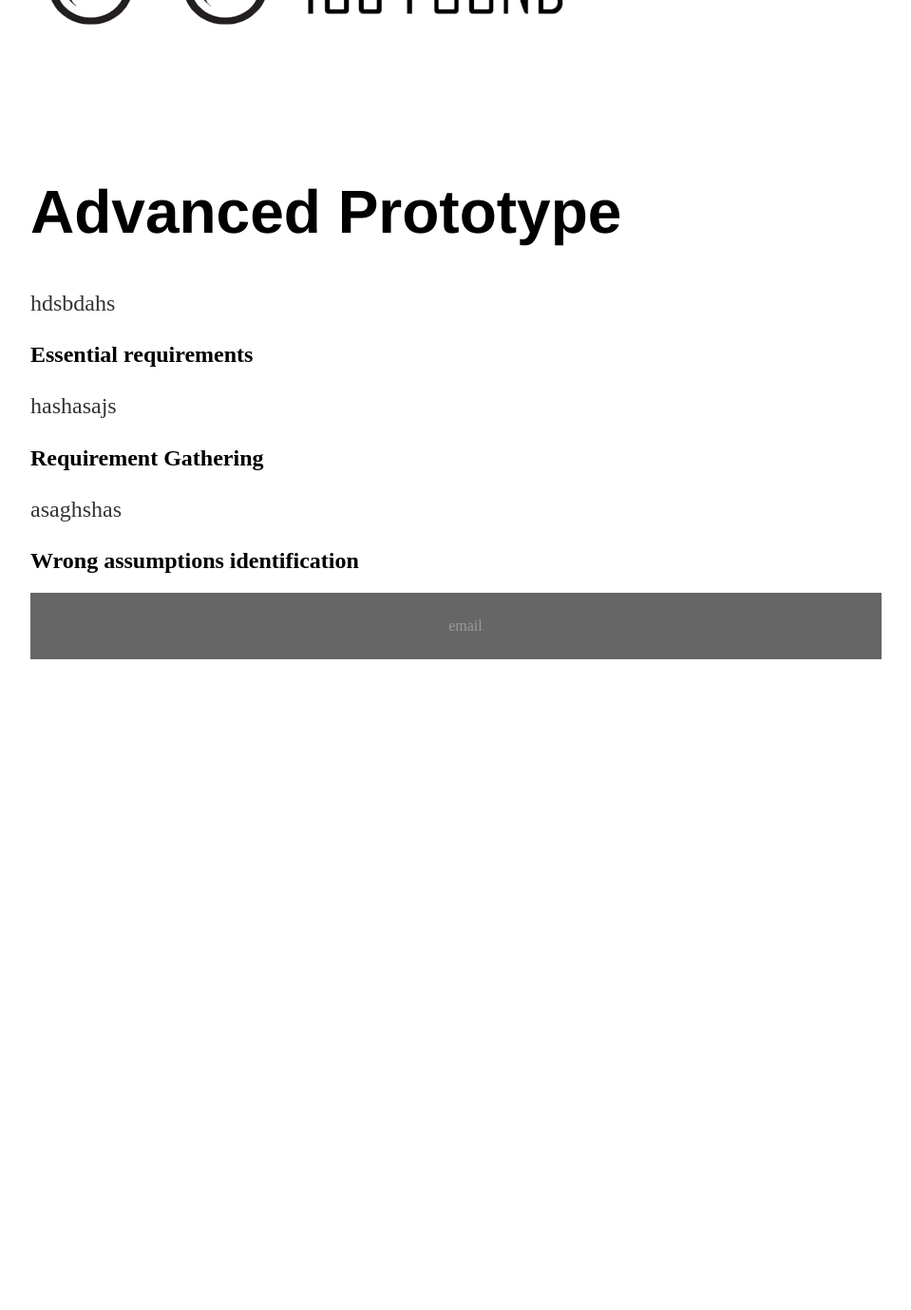
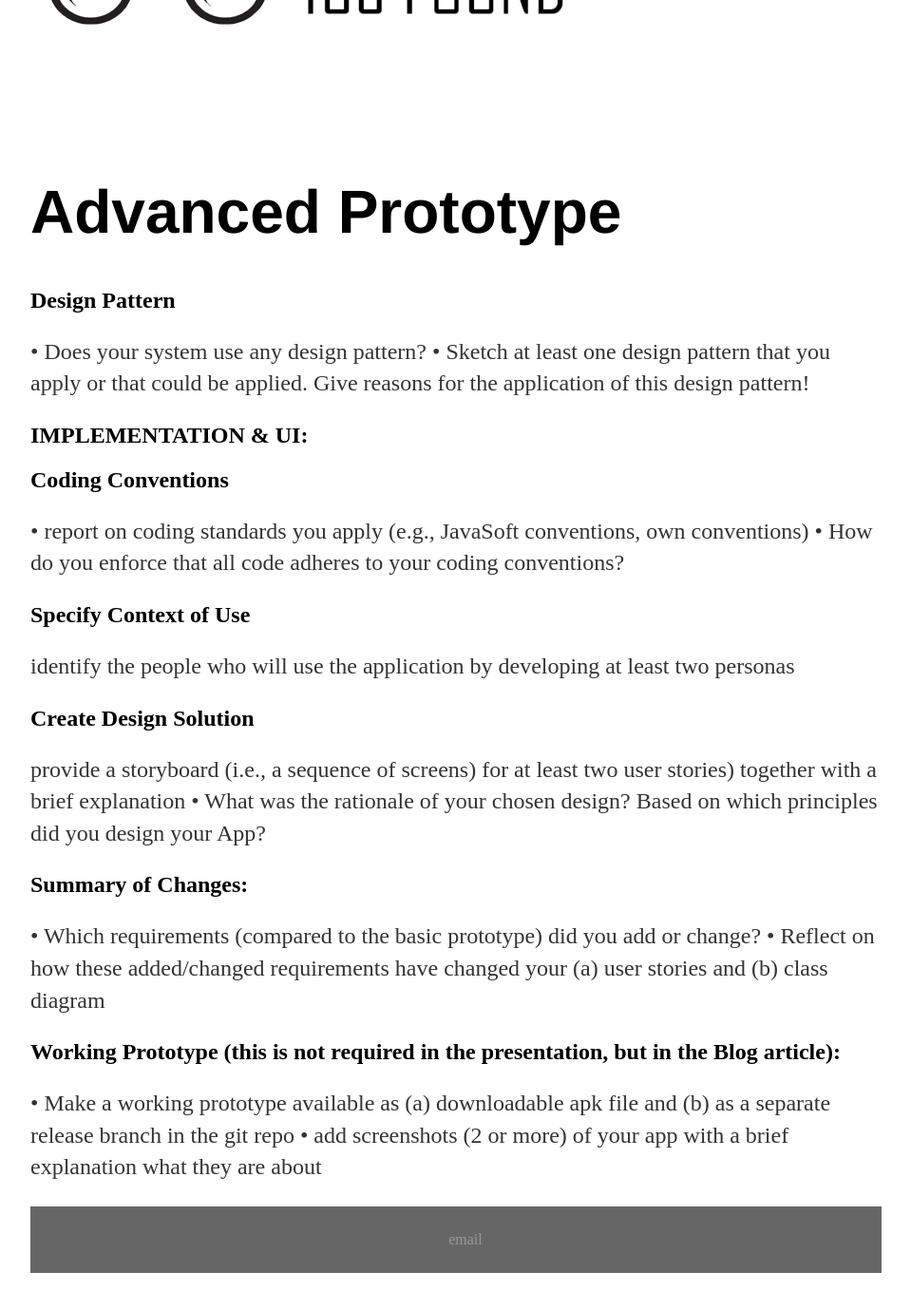
Before and after one commit to NadeemNicoR/TeamProjects, a Jekyll site: the page built from docs/_posts/2019-06-04-ISEE-2019-Advanced-Prototype-Presentation.md, in a window 1280 px wide and 1400 px high, scrolled down 673 px. Shown: the top 1379 px of the window at 95% size, without its empty margins (160-1119 px from the left). Built offline with Jekyll 4.4.1, drawn with Linux system fonts in a browser that asks for light colours; our own code applies the rules of GitHub Pages for plain Markdown files; a file with an impossible date is left out; before the commit the page ends 1427 px from its top, so only the background shows below that.

Commit message:
REQUIREMENTS

```diff
--- a/docs/_posts/2019-06-04-ISEE-2019-Advanced-Prototype-Presentation.md
+++ b/docs/_posts/2019-06-04-ISEE-2019-Advanced-Prototype-Presentation.md
@@ -2,14 +2,42 @@
 
 <h1> Advanced Prototype </h1>
 
-hdsbdahs
 
-<h2> Essential requirements </h2>
 
-hashasajs
+<h2> Design Pattern </h2>
 
-<h2> Requirement Gathering </h2>
+• Does your system use any design pattern?
+• Sketch at least one design pattern that you apply or that could be applied. Give reasons for the application of this
+design pattern!
 
-asaghshas
+<h2> IMPLEMENTATION & UI: </h2>
 
-<h2> Wrong assumptions identification </h2>
+
+
+<h2> Coding Conventions </h2>
+
+• report on coding standards you apply (e.g., JavaSoft conventions, own conventions)
+• How do you enforce that all code adheres to your coding conventions?
+
+<h2> Specify Context of Use  </h2>
+
+identify the people who will use the application by developing at least two personas
+
+<h2> Create Design Solution  </h2>
+
+ provide a storyboard (i.e., a sequence of screens) for at least two user stories) together with a brief explanation
+• What was the rationale of your chosen design? Based on which principles did you design your App?
+
+<h2> Summary of Changes: </h2>
+
+• Which requirements (compared to the basic prototype) did you add or change?
+• Reflect on how these added/changed requirements have changed your (a) user
+stories and (b) class diagram
+
+<h2> Working Prototype (this is not required in the presentation, but in the Blog
+article): </h2>
+
+• Make a working prototype available as (a) downloadable apk file and (b) as a
+separate release branch in the git repo
+• add screenshots (2 or more) of your app with a brief explanation what they are
+about
```
